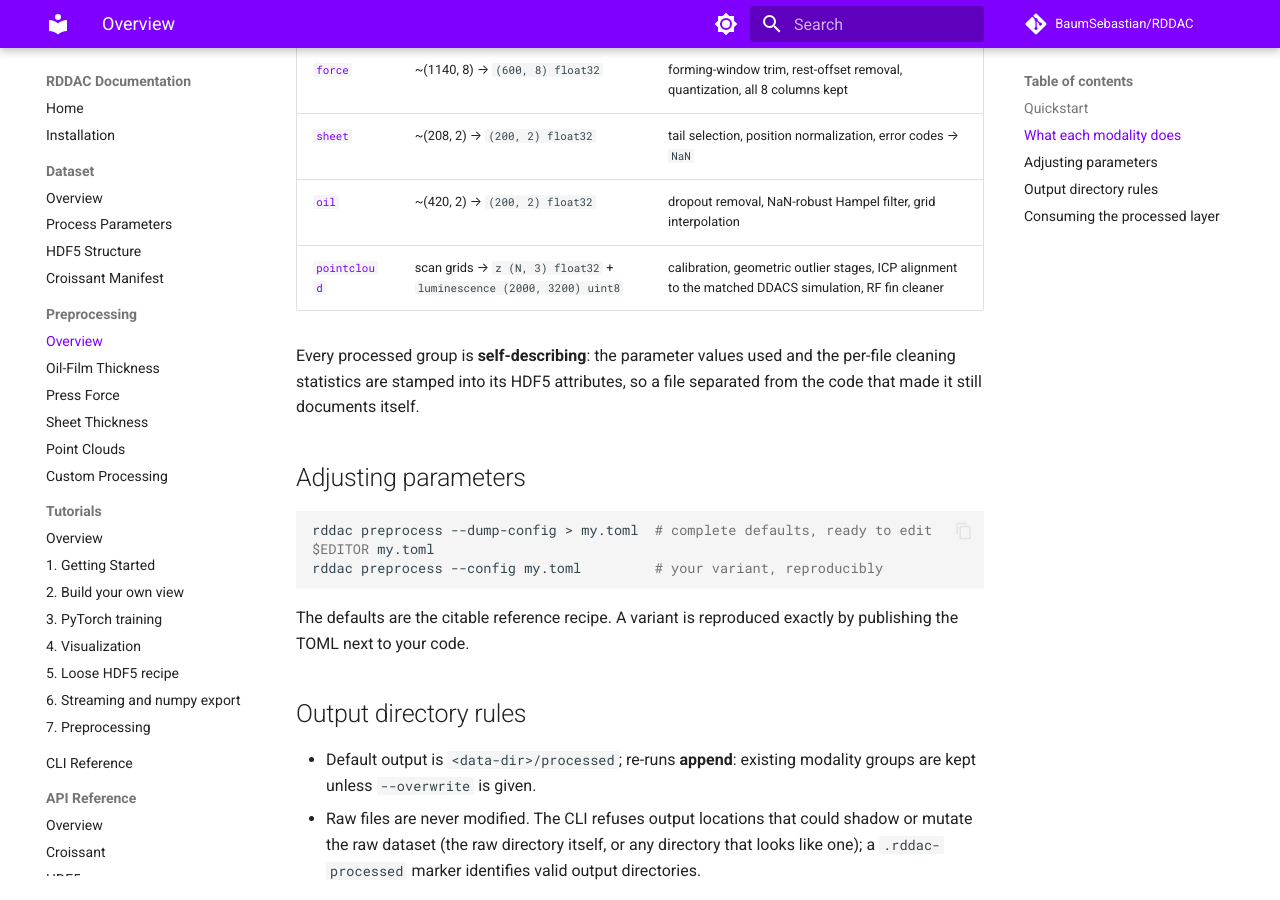
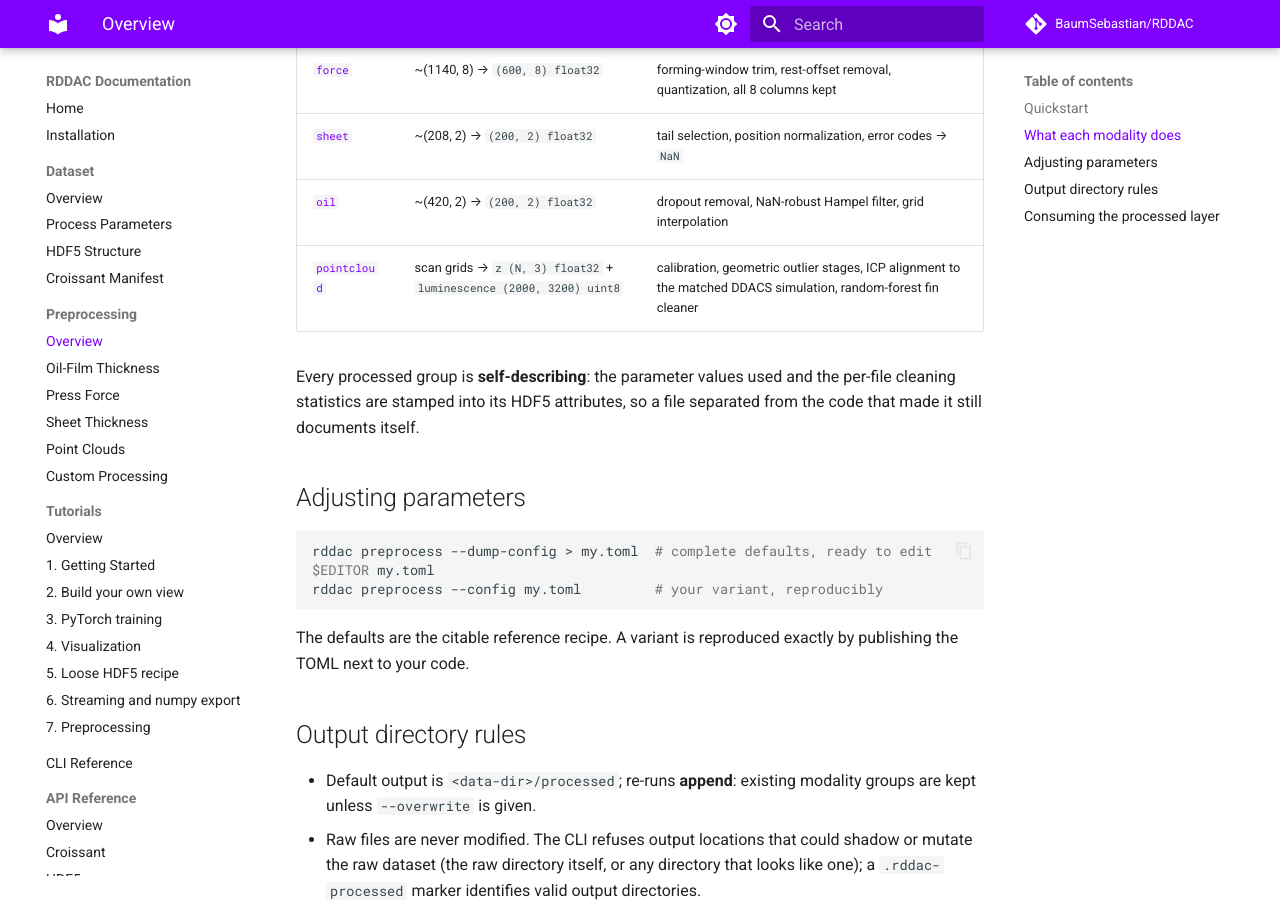
Before and after one commit to BaumSebastian/RDDAC, an MkDocs documentation site: the page built from docs/preprocessing/index.md, in a window 1280 px wide and 900 px high, scrolled down 608 px. Built offline with MkDocs 1.6.1 and Material for MkDocs 9.7.7, drawn with Linux system fonts in a browser that asks for light colours; comment, search, counter and statistics services are not loaded.

Commit message:
Added random forest explanation

```diff
--- a/docs/preprocessing/index.md
+++ b/docs/preprocessing/index.md
@@ -19,7 +19,7 @@ rddac preprocess oil force --ids 0-999    # subset of modalities and experiments
 | [`force`](force.md) | ~(1140, 8) → `(600, 8) float32` | forming-window trim, rest-offset removal, quantization, all 8 columns kept |
 | [`sheet`](sheet.md) | ~(208, 2) → `(200, 2) float32` | tail selection, position normalization, error codes → `NaN` |
 | [`oil`](oil.md) | ~(420, 2) → `(200, 2) float32` | dropout removal, NaN-robust Hampel filter, grid interpolation |
-| [`pointcloud`](pointcloud.md) | scan grids → `z (N, 3) float32` + `luminescence (2000, 3200) uint8` | calibration, geometric outlier stages, ICP alignment to the matched DDACS simulation, RF fin cleaner |
+| [`pointcloud`](pointcloud.md) | scan grids → `z (N, 3) float32` + `luminescence (2000, 3200) uint8` | calibration, geometric outlier stages, ICP alignment to the matched DDACS simulation, random-forest fin cleaner |
 
 Every processed group is **self-describing**: the parameter values used and the per-file cleaning statistics are stamped into its HDF5 attributes, so a file separated from the code that made it still documents itself.
 
```
Also changed, not shown: docs/tutorials/preprocessing.md (+1 -1 lines), 1 other file.
